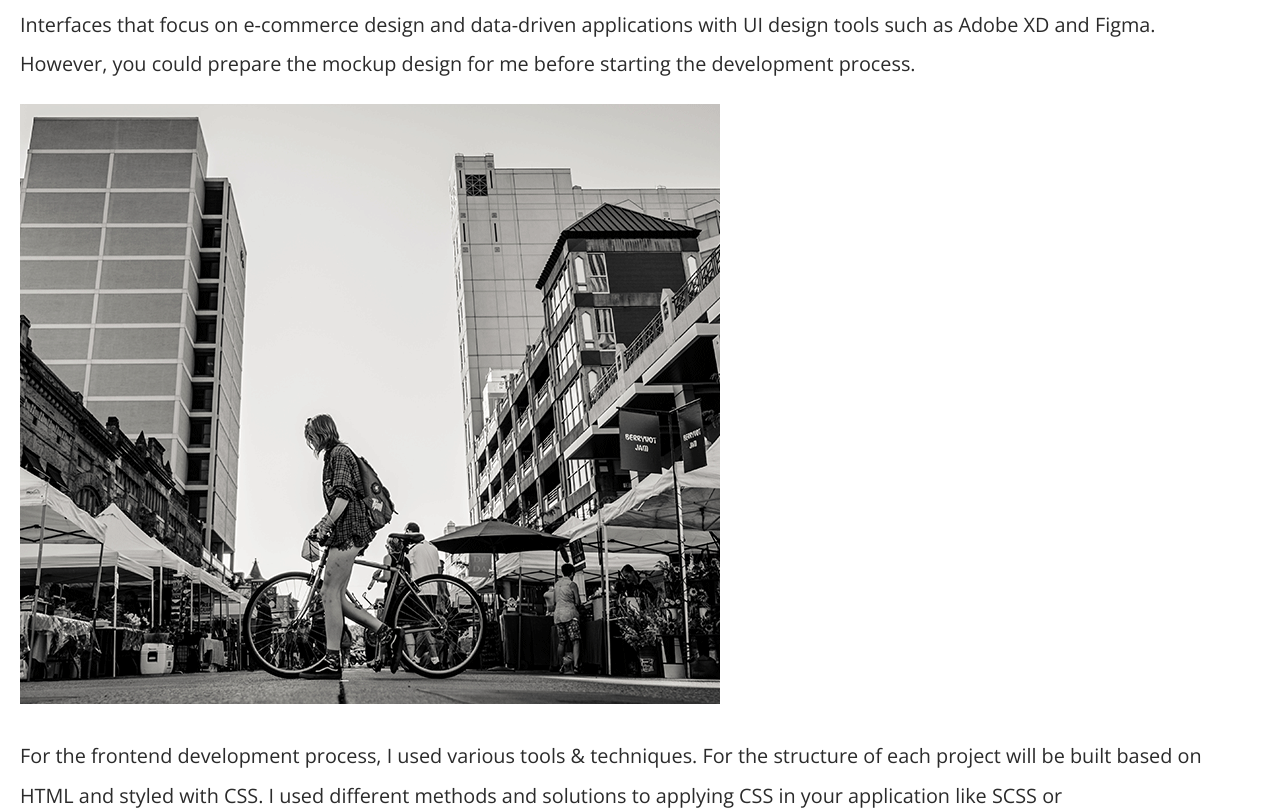
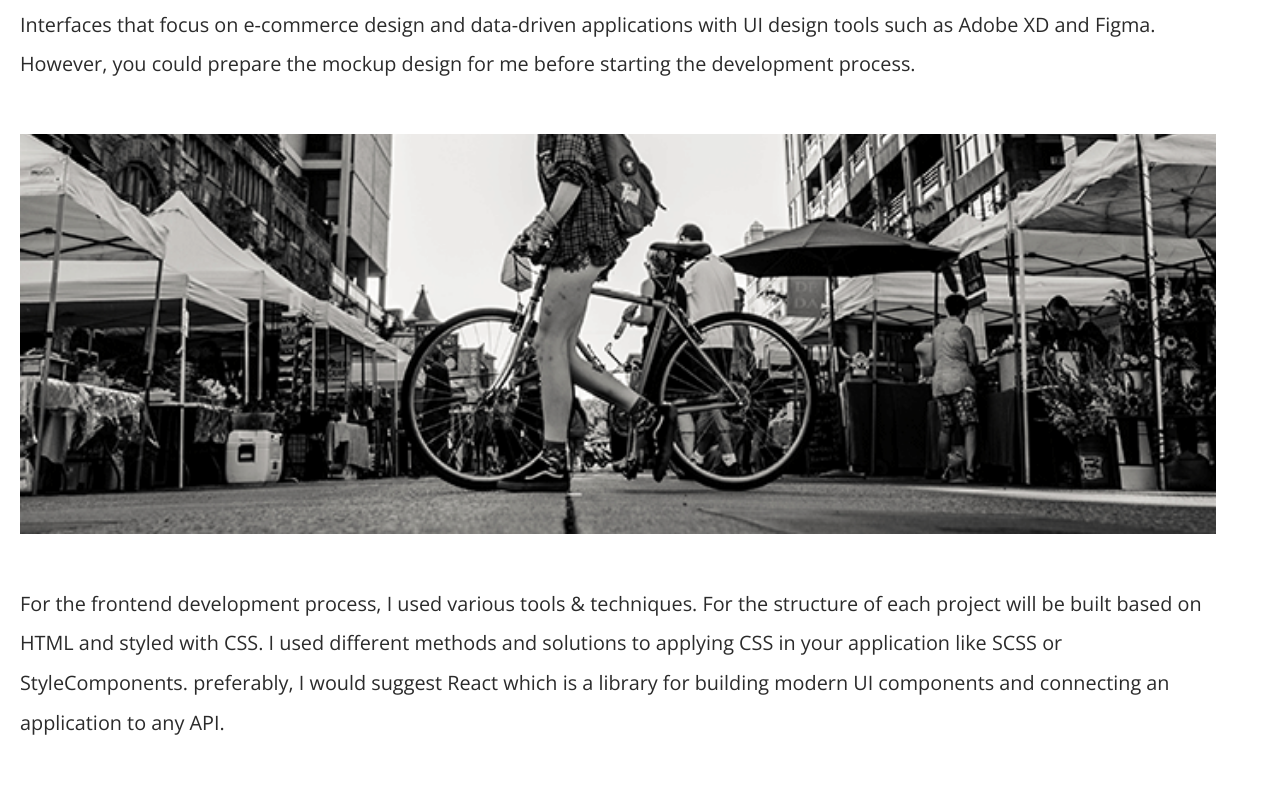
Before and after one commit to babakjahangiri/babak.uk, a React (Create React App) app: page /solutions in a window 1280 px wide. Shown: the part 820-1630 px from the top of the page. Built offline with nearby package versions, Linux system fonts and the light colour scheme.

Commit message:
add styles

```diff
--- a/src/scss/layout.scss
+++ b/src/scss/layout.scss
@@ -16,6 +16,26 @@
     a {
         color: $primary-fontcolor;
     }
+}
+
+.flex-table {
+    display: flex;
+    align-items: center;
+    justify-content: center;
+}
+
+.img-content {
+    width: 100%;
+    height: 400px;
+    margin: 30px auto;
+    object-position: bottom center;
+    object-fit: cover;
+}
+
+.seprator-empty {
+    display: block;
+    width: 100%;
+    height: 50px;
 }
 
 .m-title {
```
